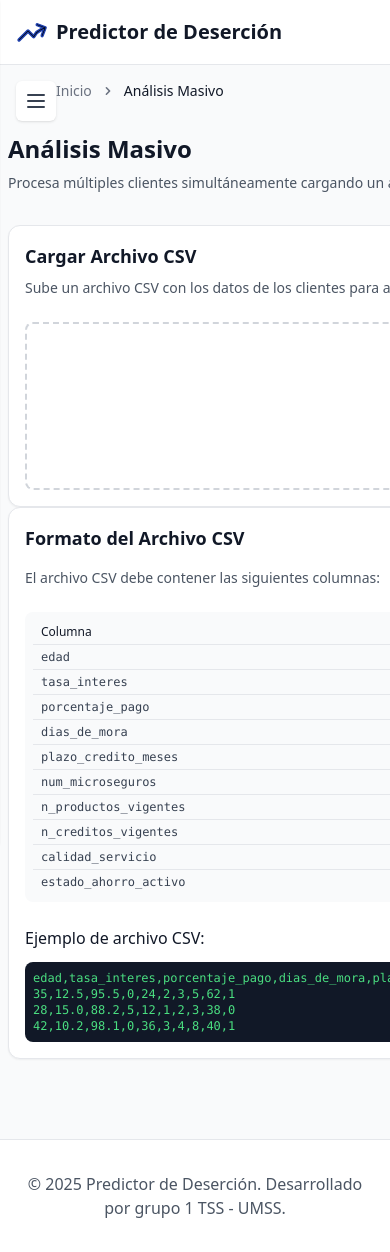
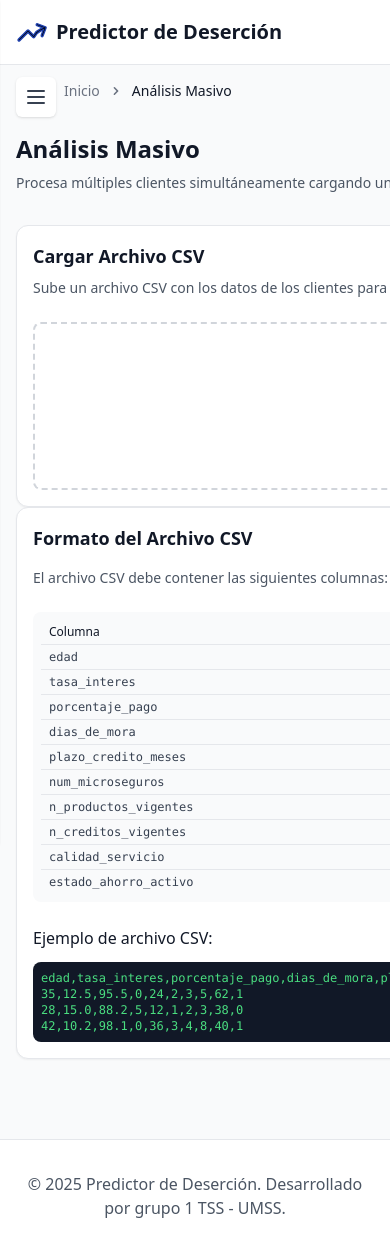
Before and after one commit to rolando2012/WebRegresionLogistica, a Flask app: page /analisis-masivo in a window 390 px wide; the page is wider, and only the part inside the window is pictured. Run offline with Flask 3, Linux system fonts and the light colour scheme; some libraries are stand-ins or nearby versions.

Commit message:
Actualizar estilos y funcionalidad del botón de menú hamburguesa: ajustar posiciones y z-index para mejorar la navegación y la experiencia del usuario.

```diff
--- a/app/templates/main/analisis_masivo.html
+++ b/app/templates/main/analisis_masivo.html
@@ -5,7 +5,7 @@
 
     <!-- Botón hamburguesa -->
     <button id="btnToggle"
-            class="absolute top-4 left-4 z-40 md:hidden bg-white p-2 rounded-md shadow">
+            class="absolute top-3 left-4 z-30 md:hidden bg-white p-2 rounded-md shadow">
       <svg class="w-6 h-6 text-gray-700" fill="none" stroke="currentColor" viewBox="0 0 24 24">
         <path stroke-linecap="round" stroke-linejoin="round" stroke-width="2"
               d="M4 6h16M4 12h16M4 18h16"/>
@@ -15,8 +15,9 @@
 <div class="flex min-h-screen bg-gray-50">
     <!-- Sidebar -->
     <div id="sidebar"
-           class="fixed inset-y-0 left-0 z-30 w-64 bg-white shadow-sm border-r border-gray-200 transform -translate-x-full transition-transform duration-300
-                  md:translate-x-0 md:static md:shadow-none md:border-none">
+           class="fixed inset-y-0 left-0 z-40 w-64 bg-white shadow-sm border-r border-gray-200
+                transform -translate-x-full transition-transform duration-300
+                md:translate-x-0 md:static md:shadow-none md:border-none">
 
         <!-- Navegación -->
         <nav class="p-4 space-y-2">
@@ -67,7 +68,7 @@
 
     <!-- Contenido Principal -->
     <div class="flex-1">
-        <div class="max-w-7xl mx-auto px-2 sm:px-4 lg:px-8 py-4 md:py-8">
+        <div class="max-w-7xl mx-auto px-4 sm:px-6 lg:px-8 py-4 md:py-8">
             <!-- Breadcrumb -->
             <div class="mb-8 pl-12 md:pl-0">
                 <nav class="flex items-center space-x-2 text-sm text-gray-500">
@@ -102,7 +103,7 @@
                 </div>
                 <label for="csv_file" class="cursor-pointer">
                     <span id="file-label" class="text-base md:text-lg font-medium text-gray-900">Selecciona un archivo CSV</span>
-<p class="text-sm md:text-base text-gray-500 mt-2">O arrastra y suelta el archivo aquí</p>
+                    <p class="text-sm md:text-base text-gray-500 mt-2">O arrastra y suelta el archivo aquí</p>
                     <input type="file" id="csv_file" name="csv_file" accept=".csv" class="hidden" required>
                 </label>
             </div>
@@ -155,7 +156,7 @@
                                 </tr>
                                 <tr>
                                     <td class="py-1 md:py-2 px-2 md:px-4 font-mono text-gray-700 text-xs md:text-sm">tasa_interes</td>
-                                    <td class="py-1 md:py-2 px-2 md:px-4 text-gray-600 text-xs md:text-sm hidden sm:table-cell">asa de interés aplicada al crédito</td>
+                                    <td class="py-1 md:py-2 px-2 md:px-4 text-gray-600 text-xs md:text-sm hidden sm:table-cell">Tasa de interés aplicada al crédito</td>
                                     <td class="py-1 md:py-2 px-2 md:px-4 text-gray-600 text-xs md:text-sm">Numérico</td>
                                 </tr>
                                 <tr>
@@ -295,8 +296,10 @@
     function toggleSidebar() {
       const sidebar = document.getElementById('sidebar');
       const backdrop = document.getElementById('backdrop');
+      const btnToggle = document.getElementById('btnToggle');
       sidebar.classList.toggle('-translate-x-full');
       backdrop.classList.toggle('hidden');
+      btnToggle.classList.toggle('hidden');
     }
 // Columnas esperadas
 const expectedColumns = [
@@ -514,7 +517,7 @@ function showPreview(data, headers) {
 
     // Crear encabezados de tabla
     let tableHTML = '<thead class="bg-gray-50"><tr>';
-    tableHTML += '<th class="px-4 py-2 text-left text-xs font-medium text-gray-500 uppercase tracking-wider">ID</th>';
+    tableHTML += '<th class="px-2 py-2 text-left text-xs font-medium text-gray-500 uppercase tracking-wider">ID</th>';
 
     // Nombres de columnas para mostrar (mapeo más completo)
     const columnDisplayNames = {
@@ -533,7 +536,7 @@ function showPreview(data, headers) {
     // Mostrar TODAS las columnas
     displayHeaders.forEach(header => {
         const displayName = columnDisplayNames[header] || header;
-        tableHTML += `<th class="px-4 py-2 text-left text-xs font-medium text-gray-500 uppercase tracking-wider">${displayName}</th>`;
+        tableHTML += `<th class="px-2 py-2 text-left text-xs font-medium text-gray-500 uppercase tracking-wider whitespace-nowrap">${displayName}</th>`;
     });
 
     tableHTML += '</tr></thead><tbody class="bg-white divide-y divide-gray-200">';
@@ -541,7 +544,7 @@ function showPreview(data, headers) {
     // Crear filas de datos
     data.forEach((row, index) => {
         tableHTML += '<tr>';
-        tableHTML += `<td class="px-4 py-2 whitespace-nowrap text-sm font-medium text-gray-900">${String(index + 1).padStart(3, '0')}</td>`;
+        tableHTML += `<td class="px-2 py-2 whitespace-nowrap text-xs font-medium text-gray-900">${String(index + 1).padStart(3, '0')}</td>`;
 
         displayHeaders.forEach(header => {
             let value = row[header];
@@ -556,7 +559,7 @@ function showPreview(data, headers) {
             }
 
 
-            tableHTML += `<td class="px-4 py-2 whitespace-nowrap text-sm text-gray-500">${value}</td>`;
+            tableHTML += `<td class="px-2 py-2 whitespace-nowrap text-xs text-gray-500">${value}</td>`;
         });
         tableHTML += '</tr>';
     });
--- a/app/templates/main/prediccion_individual.html
+++ b/app/templates/main/prediccion_individual.html
@@ -4,7 +4,7 @@
  <div class="relative">
     <!-- Botón hamburguesa sobre el header -->
     <button id="btnToggle"
-            class="absolute top-4 left-4 z-40 md:hidden bg-white p-2 rounded-md shadow">
+            class="absolute top-5 left-4 z-30 md:hidden bg-white p-2 rounded-md shadow">
       <svg class="w-6 h-6 text-gray-700" fill="none" stroke="currentColor" viewBox="0 0 24 24">
         <path stroke-linecap="round" stroke-linejoin="round" stroke-width="2"
               d="M4 6h16M4 12h16M4 18h16"/>
@@ -13,7 +13,7 @@
 <div class="flex min-h-screen bg-gray-50">
     <!-- Sidebar -->
     <div id="sidebar"
-       class="fixed inset-y-0 left-0 z-30 w-64 bg-white shadow-sm border-r border-gray-200 transform -translate-x-full transition-transform duration-300
+       class="fixed inset-y-0 left-0 z-40 w-64 bg-white shadow-sm border-r border-gray-200 transform -translate-x-full transition-transform duration-300
               md:translate-x-0 md:static md:shadow-none md:border-none">
         <!-- Navegación -->
         <nav class="p-4 space-y-2">
@@ -259,8 +259,10 @@
   function toggleSidebar() {
     const sidebar = document.getElementById('sidebar');
     const backdrop = document.getElementById('backdrop');
+    const btnToggle = document.getElementById('btnToggle');
     sidebar.classList.toggle('-translate-x-full');
     backdrop.classList.toggle('hidden');
+    btnToggle.classList.toggle('hidden');
   }
 
 document.addEventListener('DOMContentLoaded', function() {
--- a/app/templates/main/visualizar_datos.html
+++ b/app/templates/main/visualizar_datos.html
@@ -5,7 +5,7 @@
 
     <!-- ② botón hamburguesa -->
     <button id="btnToggle"
-            class="absolute top-4 left-4 z-40 md:hidden bg-white p-2 rounded-md shadow">
+            class="absolute top-5 left-4 z-30 md:hidden bg-white p-2 rounded-md shadow">
       <svg class="w-6 h-6 text-gray-700" fill="none" stroke="currentColor" viewBox="0 0 24 24">
         <path stroke-linecap="round" stroke-linejoin="round" stroke-width="2"
               d="M4 6h16M4 12h16M4 18h16"/>
@@ -14,7 +14,7 @@
 <div class="flex min-h-screen bg-gray-50">
     <!-- Sidebar -->
       <div id="sidebar"
-           class="fixed inset-y-0 left-0 z-30 w-64 bg-white shadow-sm border-r border-gray-200
+           class="fixed inset-y-0 left-0 z-40 w-64 bg-white shadow-sm border-r border-gray-200
                   transform -translate-x-full transition-transform duration-300
                   md:translate-x-0 md:static md:shadow-none md:border-none">
 
@@ -311,8 +311,10 @@
   function toggleSidebar() {
     const sidebar = document.getElementById('sidebar');
     const backdrop = document.getElementById('backdrop');
+    const btnToggle = document.getElementById('btnToggle');
     sidebar.classList.toggle('-translate-x-full');
     backdrop.classList.toggle('hidden');
+    btnToggle.classList.toggle('hidden');
   }
 </script>
 {% endblock %}
```
